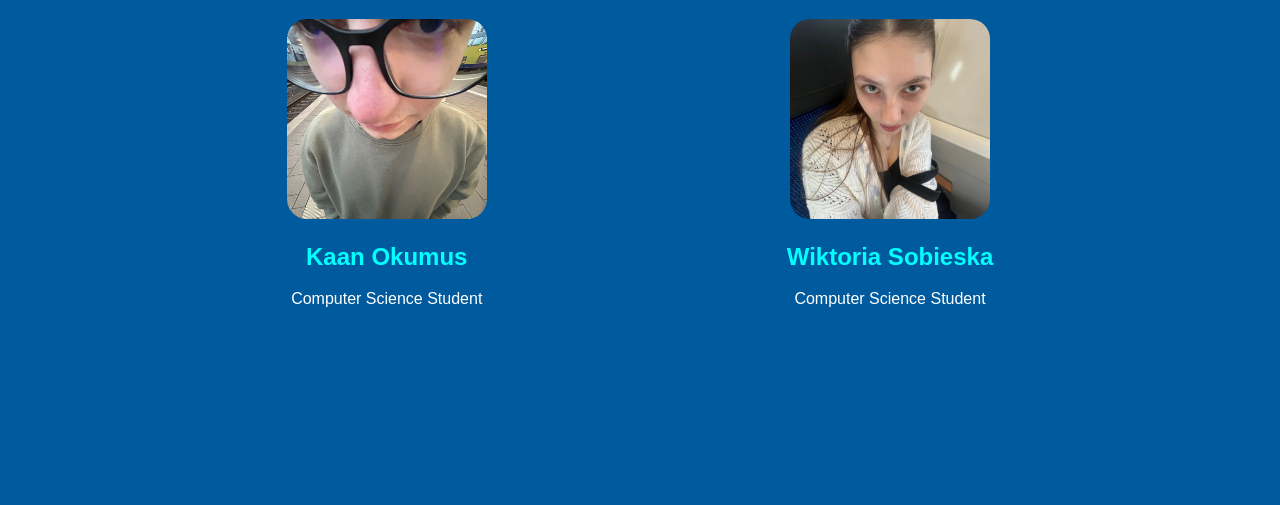
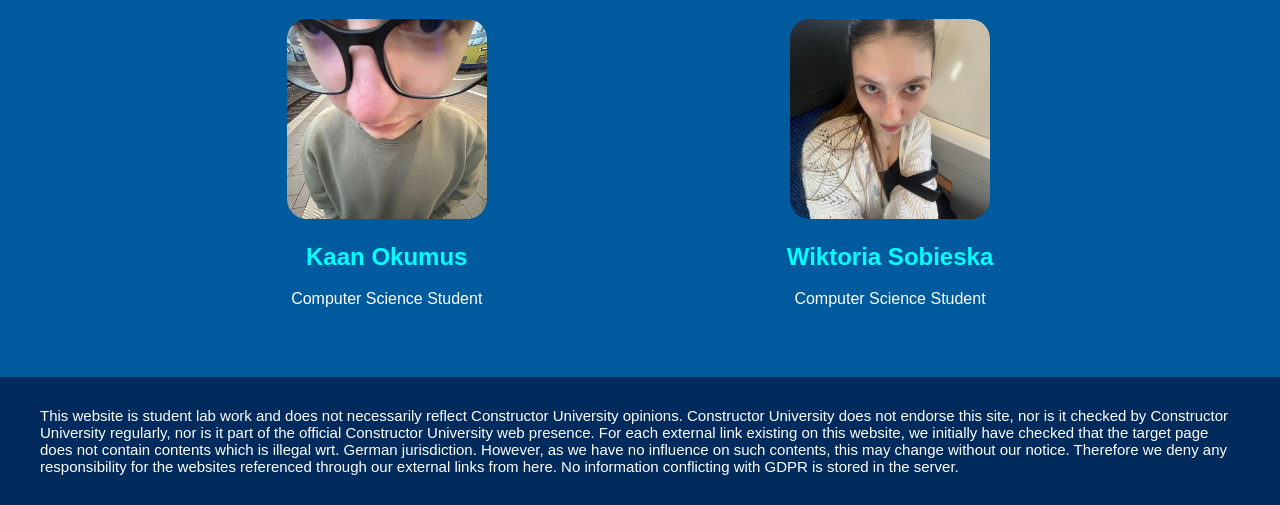
Before and after one commit to KaanOkumus355/CampusClaim, a plain HTML site: page Public/About_us.html in a window 1280 px wide. Shown: the part 473-978 px from the top of the page. Before the commit the page ends 800 px from the top, so only its background shows below. Drawn offline with Linux system fonts and the light colour scheme.

```diff
--- a/Public/About_us.html
+++ b/Public/About_us.html
@@ -39,6 +39,15 @@
                 <p>Computer Science Student</p>
         </div>
     </section>
+
+    <footer>
+        <p>This website is student lab work and does not necessarily reflect Constructor University opinions.
+Constructor University does not endorse this site, nor is it checked by Constructor University
+regularly, nor is it part of the official Constructor University web presence.
+For each external link existing on this website, we initially have checked that the target page
+does not contain contents which is illegal wrt. German jurisdiction. However, as we have no influence on such contents, this may change without our notice. Therefore we deny any responsibility for the websites referenced through our external links from here.
+No information conflicting with GDPR is stored in the server.</p>
+    </footer>
     <script src="script.js"></script>
 </body>
 </html>
--- a/Public/styles.css
+++ b/Public/styles.css
@@ -1,6 +1,9 @@
 body {
     margin: 0;
     background-color: #005A9E;
+    min-height: 100vh;
+    display: flex;
+    flex-direction: column ;
 }
 
 header {
@@ -120,6 +123,7 @@
     font-weight: normal;
     background: #002B5C;
     color: white;
+    margin-top:auto;
 }
 
 #signinform {
@@ -186,6 +190,10 @@
     color: #333;
 }
 
+#creators {
+    margin-bottom: 50px;
+}
+
 #creators h2{
     font-family: 'Nunito', sans-serif;
     font-size: 2.2em;
```
Also changed, not shown: Public/Sign_in.html (+9 -0 lines), Homeworks/Query_Execution_Log.txt (added).
